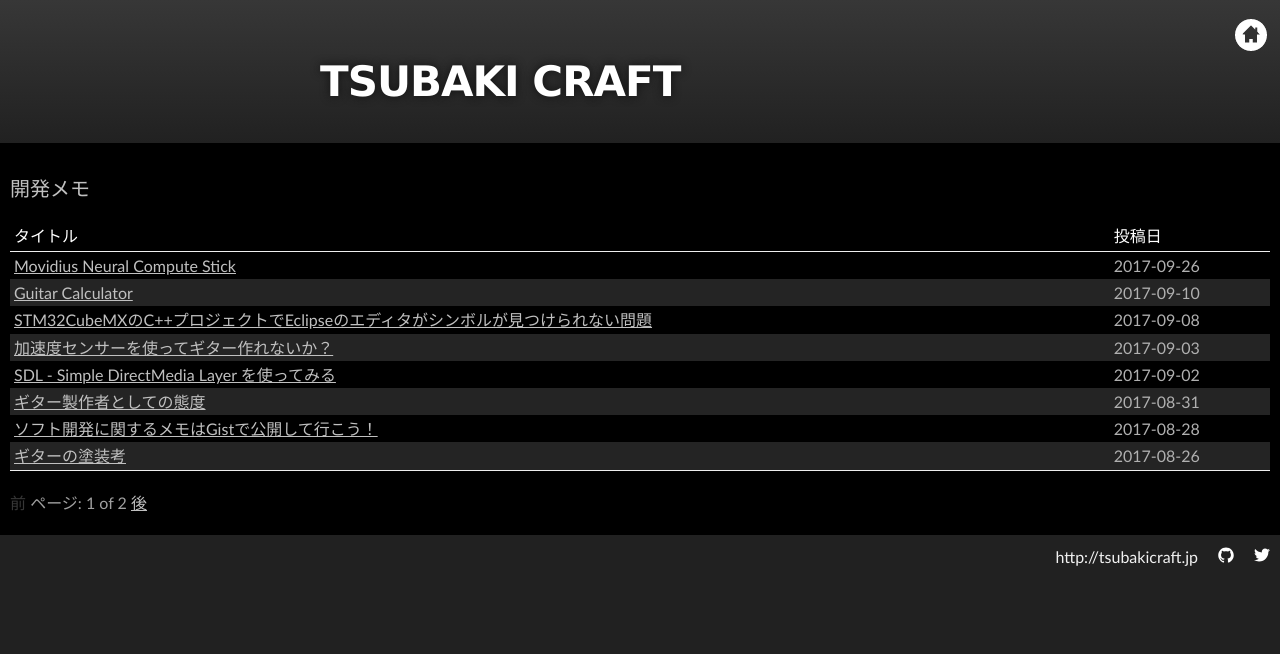
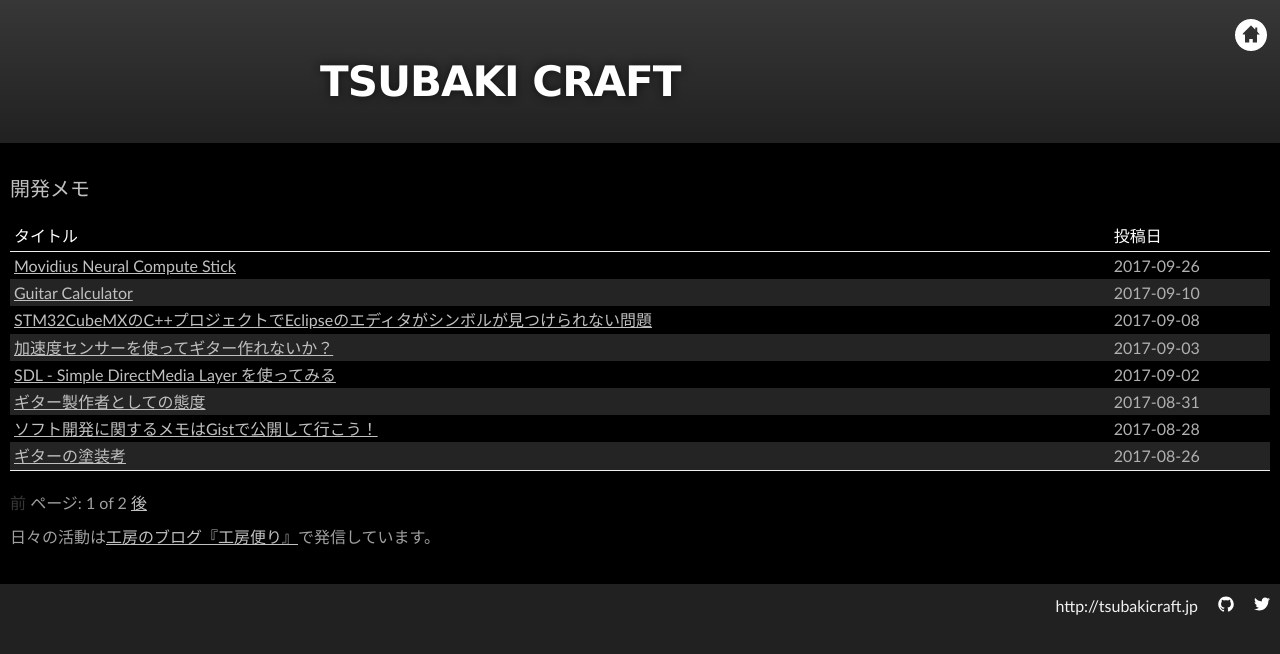
Before and after one commit to tsubakicraftjp/tsubakicraftjp.github.io, a Jekyll site: the page built from blog/index.html, in a window 1280 px wide. Shown: the top 654 px of the page. Built offline with Jekyll 4.4.1, drawn with Linux system fonts in a browser that asks for light colours; the list of posts is cut into pages by our own code.

Commit message:
Add link to main blog

```diff
--- a/_layouts/post.html
+++ b/_layouts/post.html
@@ -20,4 +20,7 @@ layout: default
     {{ content }}
   </div>
 
+  <div>
+    <p style="color:#a0a0a0">日々の活動は<a href="https://tsubakicraft.wordpress.com" target="_blank">工房のブログ『工房便り』</a>で発信しています。</p>
+  </div>
 </article>
--- a/blog/index.html
+++ b/blog/index.html
@@ -34,4 +34,7 @@ layout: default
       <span class="next ">後</span>
     {% endif %}
   </div>
+  <div>
+    <p style="color:#a0a0a0">日々の活動は<a href="https://tsubakicraft.wordpress.com" target="_blank">工房のブログ『工房便り』</a>で発信しています。</p>
+  </div>
 </div>
```
